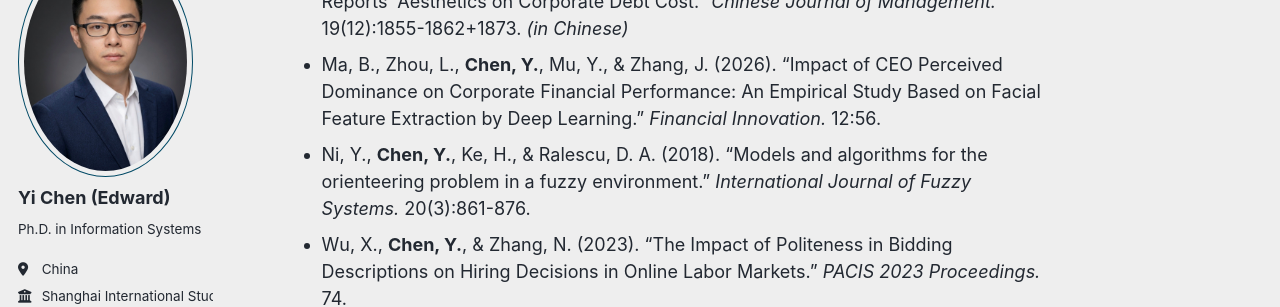
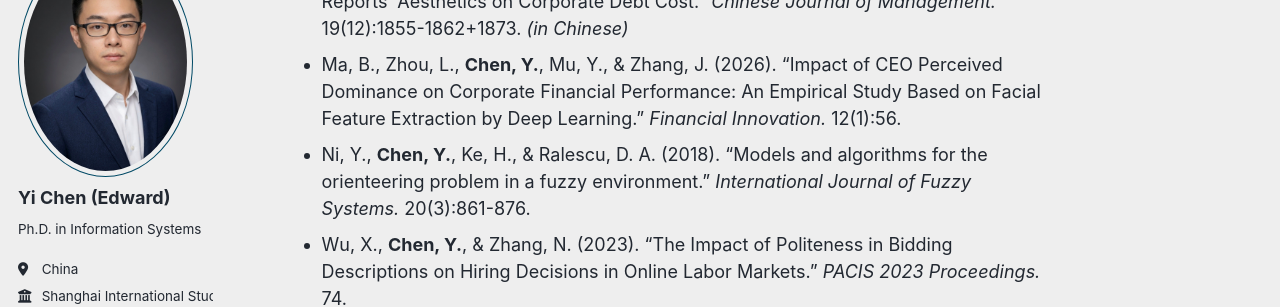
Before and after one commit to chenyi-edward/chenyi-edward.github.io, a Jekyll site: the page built from _pages/about.md, in a window 1280 px wide and 900 px high, scrolled down 797 px. Shown: the part 152-459 px from the top of the window. Built offline with Jekyll 4.4.1, drawn with Linux system fonts in a browser that asks for light colours; some web fonts are replaced; a script that is not in the unit is left out.

Commit message:
Update about.md

```diff
--- a/_pages/about.md
+++ b/_pages/about.md
@@ -24,7 +24,7 @@ Key Research Areas
 * <b>Chen, Y.</b>, Boh, W. F., & Mo, J. (2024). "Different types of online social exchanges: Effects on online sellers’ sales performance." <i>Information & Management.</i> 61(6):104003.
 * <b>Chen, Y.</b>, Boh, W. F., Wong, S.-S., & Shao, J. (2023). "Too Much of a Good Thing: Downsides of a Large Social Network and Moderating Effects of Political Skill." <i>Management and Organization Review.</i> 19(2):316-347.
 * Ma, B., Song, Y., <b>Chen, Y.</b>, & Zhang, J. (2022). "The Impact of Social Responsibility Reports’ Aesthetics on Corporate Debt Cost." <i>Chinese Journal of Management.</i> 19(12):1855-1862+1873. <i>(in Chinese)</i>
-* Ma, B., Zhou, L., <b>Chen, Y.</b>, Mu, Y., & Zhang, J. (2026). "Impact of CEO Perceived Dominance on Corporate Financial Performance: An Empirical Study Based on Facial Feature Extraction by Deep Learning." <i>Financial Innovation.</i> 12:56.
+* Ma, B., Zhou, L., <b>Chen, Y.</b>, Mu, Y., & Zhang, J. (2026). "Impact of CEO Perceived Dominance on Corporate Financial Performance: An Empirical Study Based on Facial Feature Extraction by Deep Learning." <i>Financial Innovation.</i> 12(1):56.
 * Ni, Y., <b>Chen, Y.</b>, Ke, H., & Ralescu, D. A. (2018). "Models and algorithms for the orienteering problem in a fuzzy environment." <i>International Journal of Fuzzy Systems.</i> 20(3):861-876.
 * Wu, X., <b>Chen, Y.</b>, & Zhang, N. (2023). "The Impact of Politeness in Bidding Descriptions on Hiring Decisions in Online Labor Markets." <i>PACIS 2023 Proceedings.</i> 74.
 * <b>Chen, Y.</b> (2019). "Impact of Heterogeneous Prior Contribution on Reciprocity in Online Sellers’ Community." <i>ICIS 2019 Proceedings.</i> 27.
```
